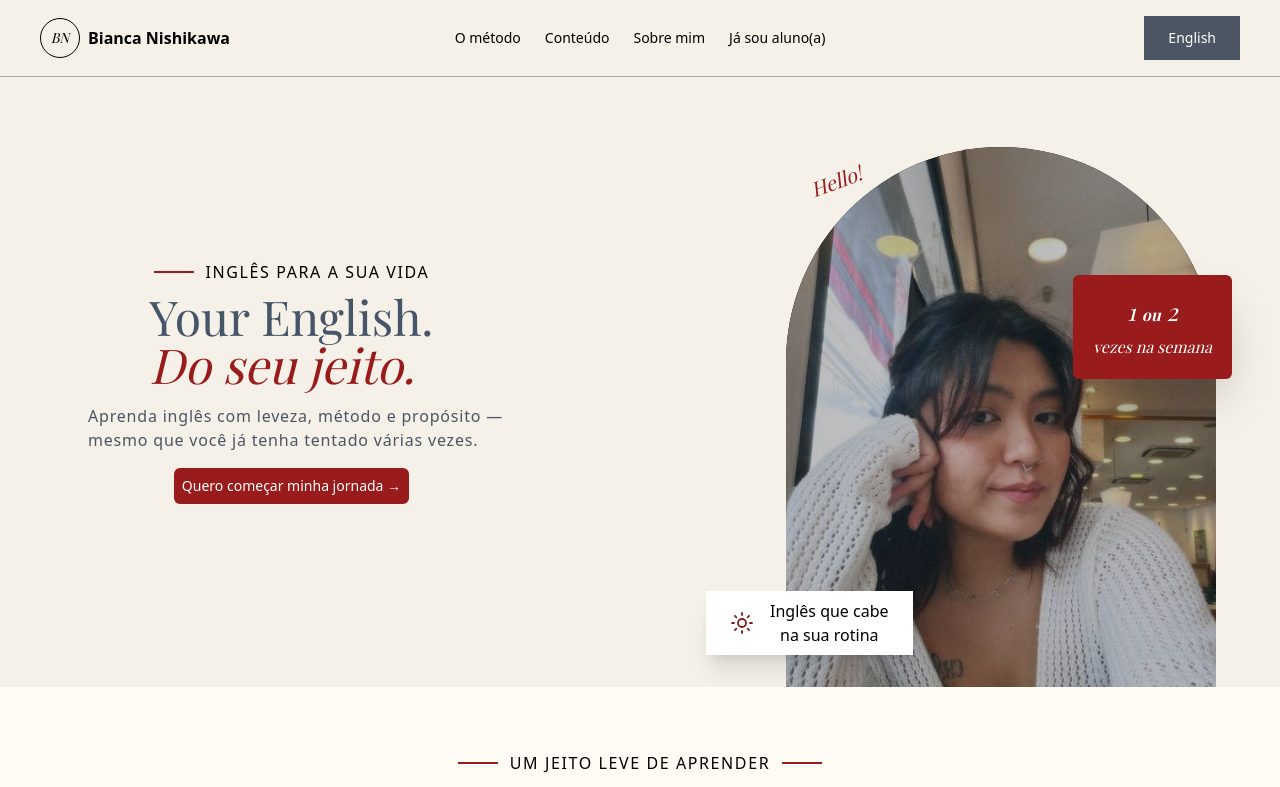
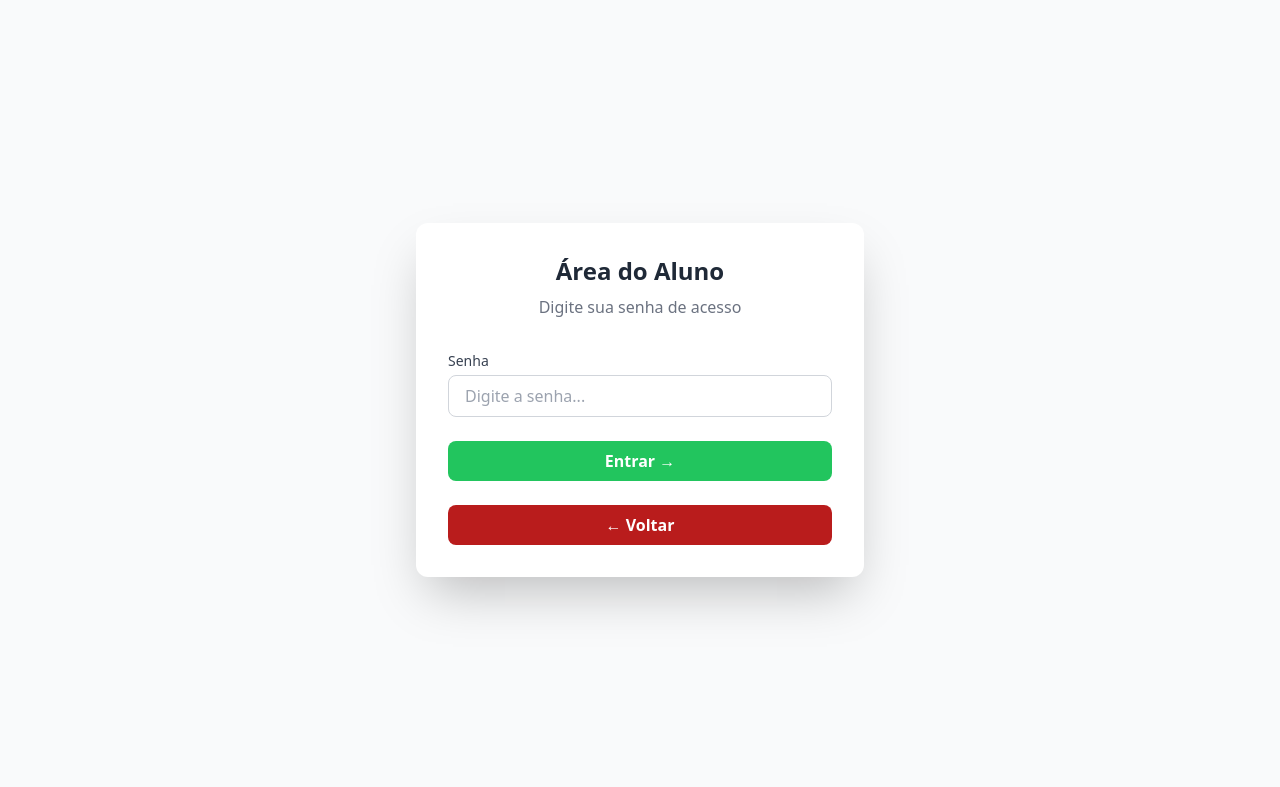
Before and after one commit to lucaszpsilva/English-with-Bianca, a React (Vite) app: page /login in a window 1280 px wide. Before the commit this address led to /. Shown: the top 787 px of the page. Built offline with nearby package versions, Linux system fonts and the light colour scheme; no server answers; a web font is replaced by a local one.

Commit message:
feat: implementando login e area do aluno

```diff
--- a/src/App.jsx
+++ b/src/App.jsx
@@ -1,6 +1,8 @@
 import { BrowserRouter, Routes, Route, Navigate } from "react-router-dom";
 import { SitePortugues } from "./pages/SitePortugues";
 import { SiteIngles } from "./pages/SiteIngles";
+import { LoginAluno } from "./components/LoginAluno";
+import { AreaAluno } from "./components/AreaAluno";
 
 export const App = () => {
   return (
@@ -12,6 +14,12 @@ export const App = () => {
         {/* Rota do site em Inglês */}
         <Route path="/en" element={<SiteIngles />} />
 
+        {/* Rota login aluno */}
+        <Route path="/login" element={<LoginAluno />} />
+
+        {/* Rota Area do aluno */}
+        <Route path="/area-do-aluno" element={<AreaAluno />} />
+
         {/* Se digitar qualquer coisa errada, volta pro início */}
         <Route path="*" element={<Navigate to="/" />} />
       </Routes>
--- /dev/null
+++ b/src/components/AreaAluno.jsx
@@ -0,0 +1,98 @@
+import { useEffect, useState } from "react";
+import { client } from "../lib/sanity";
+
+export function AreaAluno() {
+  const [aulas, setAulas] = useState([]);
+  const [carregando, setCarregando] = useState(true);
+
+  useEffect(() => {
+    // Query do Sanity: Busca todos os documentos do tipo "aula"
+    // e "resolve" os links do PDF e da Imagem
+    const query = `*[_type == "aula"] | order(_createdAt desc) {
+      _id,
+      titulo,
+      "slug": slug.current,
+      "pdfUrl": pdf.asset->url,
+      "capaUrl": capa.asset->url
+    }`;
+
+    client
+      .fetch(query)
+      .then((data) => {
+        setAulas(data);
+        setCarregando(false);
+      })
+      .catch((error) => {
+        console.error("Erro ao buscar aulas:", error);
+        setCarregando(false);
+      });
+  }, []);
+
+  if (carregando) {
+    return <div className="p-10 text-center">Carregando aulas...</div>;
+  }
+
+  return (
+    <div className="w-full max-w-6xl mx-auto p-6 mt-10">
+      <div className="mb-10 text-center">
+        <h1 className="text-3xl font-bold text-gray-800">Área do Aluno</h1>
+        <p className="text-gray-600 mt-2">
+          Acesse seus materiais e continue evoluindo.
+        </p>
+      </div>
+
+      {aulas.length === 0 ? (
+        <p className="text-center text-gray-500">
+          Nenhuma aula publicada ainda.
+        </p>
+      ) : (
+        <div className="grid grid-cols-1 md:grid-cols-2 lg:grid-cols-3 gap-8">
+          {aulas.map((aula) => (
+            <div
+              key={aula._id}
+              className="bg-white rounded-xl shadow-md overflow-hidden border border-gray-100 flex flex-col"
+            >
+              {/* Imagem de Capa */}
+              {aula.capaUrl ? (
+                <img
+                  src={aula.capaUrl}
+                  alt={aula.titulo}
+                  className="w-full h-48 object-cover"
+                />
+              ) : (
+                <div className="w-full h-48 bg-gray-200 flex items-center justify-center text-gray-400">
+                  Sem capa
+                </div>
+              )}
+
+              {/* Conteúdo do Card */}
+              <div className="p-6 flex flex-col flex-grow">
+                <h2 className="text-xl font-bold text-gray-800 mb-2">
+                  {aula.titulo}
+                </h2>
+
+                <div className="mt-auto pt-4">
+                  {/* Botão do PDF */}
+                  {aula.pdfUrl ? (
+                    <a
+                      href={aula.pdfUrl}
+                      target="_blank"
+                      rel="noreferrer"
+                      className="inline-block w-full text-center bg-green-500 hover:bg-green-600 text-white font-semibold py-2 px-4 rounded transition-colors"
+                    >
+                      📄 Acessar Material (PDF)
+                    </a>
+                  ) : (
+                    <span className="text-sm text-gray-400 block text-center">
+                      Sem material em PDF
+                    </span>
+                  )}
+                </div>
+              </div>
+            </div>
+          ))}
+        </div>
+      )}
+    </div>
+  );
+}
--- a/src/components/Header.jsx
+++ b/src/components/Header.jsx
@@ -62,12 +62,12 @@ export const Header = () => {
           >
             Sobre mim
           </a>
-          <button
-            onClick={() => {}}
+          <Link
+            to="/login"
             className="text-xs md:text-sm  hover:text-gray-500 transition "
           >
             Já sou aluno(a)
-          </button>
+          </Link>
         </div>
         <div className="flex justify-center md:hidden">
           <button
--- /dev/null
+++ b/src/components/LoginAluno.jsx
@@ -0,0 +1,64 @@
+import { useState } from "react";
+import { Link, useNavigate } from "react-router-dom";
+
+export function LoginAluno() {
+  const [senha, setSenha] = useState("");
+  const [erro, setErro] = useState("");
+  const navigate = useNavigate();
+
+  const SENHA_CORRETA = "soualuno2026";
+
+  const handleLogin = (e) => {
+    e.preventDefault();
+
+    if (senha === SENHA_CORRETA) {
+      // Se acertar a senha, vai para a área do aluno
+      navigate("/area-do-aluno");
+    } else {
+      // Se errar, mostra a mensagem de erro
+      setErro("Senha incorreta. Tente novamente.");
+      setSenha(""); // Limpa o campo
+    }
+  };
+
+  return (
+    <div className="min-h-screen flex items-center justify-center bg-gray-50 px-4">
+      <div className="max-w-md w-full bg-white rounded-xl shadow-2xl p-8">
+        <div className="text-center mb-8">
+          <h2 className="text-2xl font-bold text-gray-800">Área do Aluno</h2>
+          <p className="text-gray-500 mt-2">Digite sua senha de acesso</p>
+        </div>
+
+        <form onSubmit={handleLogin} className="space-y-6">
+          <div>
+            <label className="block text-sm font-medium text-gray-700 mb-1">
+              Senha
+            </label>
+            <input
+              type="password"
+              value={senha}
+              onChange={(e) => setSenha(e.target.value)}
+              className="w-full px-4 py-2 border border-gray-300 rounded-lg focus:ring-2 focus:ring-green-500 focus:border-green-500 outline-none transition-all"
+              placeholder="Digite a senha..."
+              required
+            />
+            {erro && <p className="text-red-500 text-sm mt-2">{erro}</p>}
+          </div>
+
+          <button
+            type="submit"
+            className="w-full bg-green-500 hover:bg-green-600 text-white font-bold py-2 px-4 rounded-lg transition-colors"
+          >
+            Entrar →
+          </button>
+          <Link
+            to="/"
+            className="w-full flex justify-center items-center bg-red-700 hover:bg-red-800 text-white font-bold py-2 px-4 rounded-lg transition-colors"
+          >
+            ← Voltar
+          </Link>
+        </form>
+      </div>
+    </div>
+  );
+}
```
